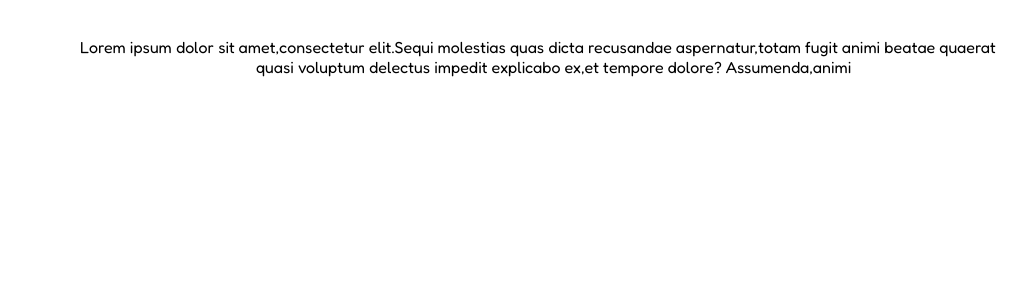
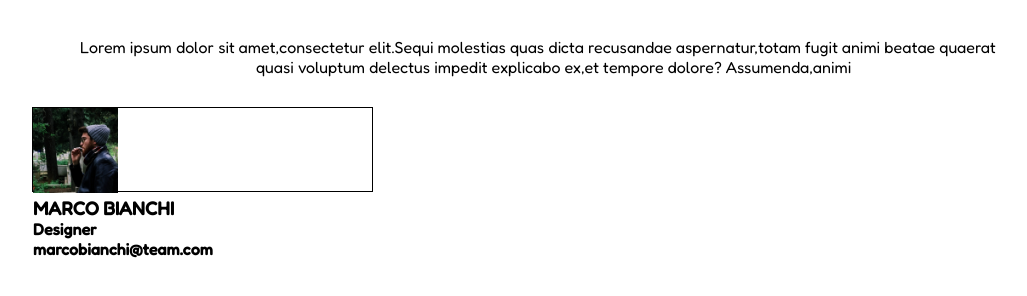
Before and after one commit to ItsKristian01/html-css-float-cards, a plain HTML site: page index.html in a window 1280 px wide. Shown: the part 74-370 px from the top of the page, without its empty margins (96-1123 px from the left). Drawn offline with Linux system fonts and the light colour scheme.

Commit message:
add: image with column

```diff
--- a/css/style.css
+++ b/css/style.css
@@ -1,33 +1,30 @@
+ /* RESET */
 * {
     padding: 0;
     margin: 0;
     box-sizing: border-box;
 }
-
+/* IMAGE RESET */
 img {
     max-width: 100%;
 }
-
+/* FONT */
 body {
     font-family: 'Fredoka', sans-serif;
 }
-
+/* CONTAINER */
 .container {
     width: 80%;
     margin: 0 auto;
 }
-
+/* CONTAINER */
+/* Text centering */
 h1 {
     font-size: 2rem;
     margin-top: 2rem;
     margin-bottom: 2.5rem;
     text-align: center;
     color: hsl(339deg 77.59% 54.51%);;
-}
-
-h2 {
-    margin-bottom: 2.5rem;
-    text-align: center;
 }
 
 p{
@@ -38,3 +35,16 @@ p{
 span {
     margin-left: 11rem;
 }
+/* Text centering */
+
+.column {
+    margin-top: 30px;
+    float: left;
+    width: calc(100% / 3);
+    border: 1px solid black;
+    height: 85px;
+}
+
+.column img{
+    height: 85px;
+}
--- a/index.html
+++ b/index.html
@@ -11,10 +11,22 @@
 </head>
 <body>
     <main class="container">
+        <!-- Title -->
        <section>
             <h1>Meet Our Team</h1>
             <p> Lorem ipsum dolor sit amet,consectetur elit.Sequi molestias quas dicta recusandae aspernatur,totam fugit animi beatae quaerat <span>quasi voluptum delectus impedit explicabo ex,et tempore dolore? Assumenda,animi </span> </p>
        </section>
+        <!-- /Title -->
+       <div class="column">
+            <img src="img/male1.png" alt="">
+            <div>
+             <h3>MARCO BIANCHI</h3>
+             <h4>Designer</h4>
+             <h4>marcobianchi@team.com</h4>
+            </div>
+       </div>
+
+
 
     </main>
 
```
